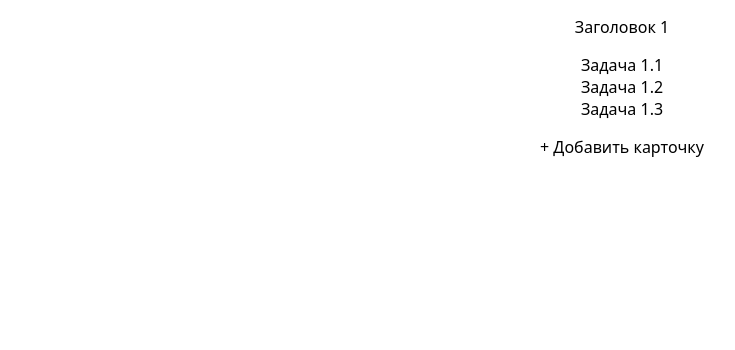
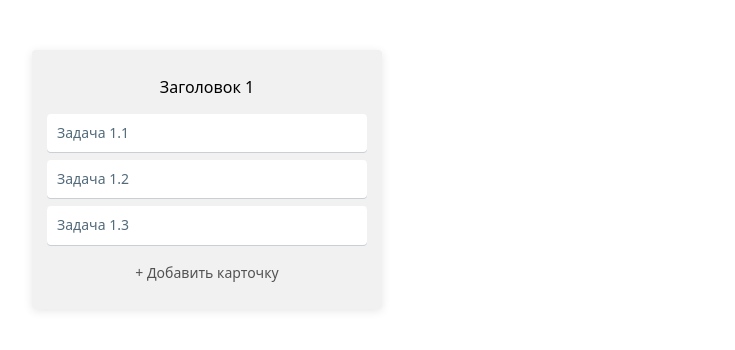
Before and after one commit to dimonarhipon/Flashnote, a React (Create React App) app: page / in a window 1280 px wide. Shown: the top 350 px of the page, without its empty margins (18-753 px from the left). Built offline with nearby package versions, Linux system fonts and the light colour scheme.

Commit message:
Update FlashNote.js
Исправление разметки под добавленные стили

```diff
--- a/src/components/FlashNote/FlashNote.js
+++ b/src/components/FlashNote/FlashNote.js
@@ -1,30 +1,34 @@
 import React from 'react';
+import clases from './FlashNote.module.css';
 
 let FlashNote = () => {
 	return (
-		<div className="FlashNote">
-			<div className="column" draggable="true">
-				<p className="column-header" contenteditable="true">
+		<div className={clases.container}>
+			<div className={clases.row}>
+				<div className={clases.column} draggable="true">
+					<p className={clases.column_header} contenteditable="true">
 						Заголовок 1
 					</p>
 					<div data-notes>
-					<div className="note" draggable="true">
+						<div className={clases.note} draggable="true">
 							Задача 1.1
 						</div>
-					<div className="note" draggable="true">
+						<div className={clases.note} draggable="true">
 							Задача 1.2
 						</div>
-					<div className="note" draggable="true">
+						<div className={clases.note} draggable="true">
 							Задача 1.3
 						</div>
 					</div>
-				<p className="column-footer">
-					<span className="action">
+					<p className={clases.footer}>
+						<span className={clases.action}>
 							+ Добавить карточку
 						</span>
 					</p>
 				</div>
 			</div>
+
+		</div>
 	);
 }
 export default FlashNote;
```
Lines whose indentation alone changed are shown as unchanged.
